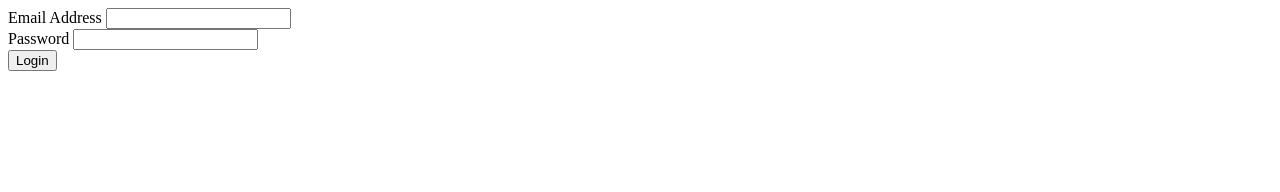
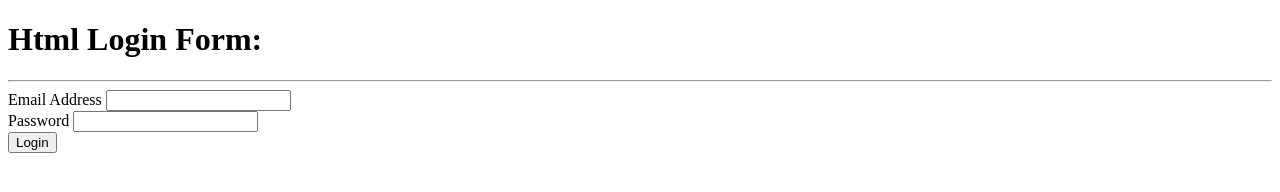
Before and after one commit to 1998mohitverma/tyroowap, a plain HTML site: page index.html in a window 1280 px wide. Drawn offline with Linux system fonts and the light colour scheme.

Commit message:
login new style

```diff
--- a/index.html
+++ b/index.html
@@ -6,6 +6,8 @@
 	<title>Git.com</title>
 </head>
 <body>
+	<h1>Html Login Form:</h1>
+	<hr>
 	<form>
 		<label>Email Address</label>
 		<input type="email" name="username">
```
